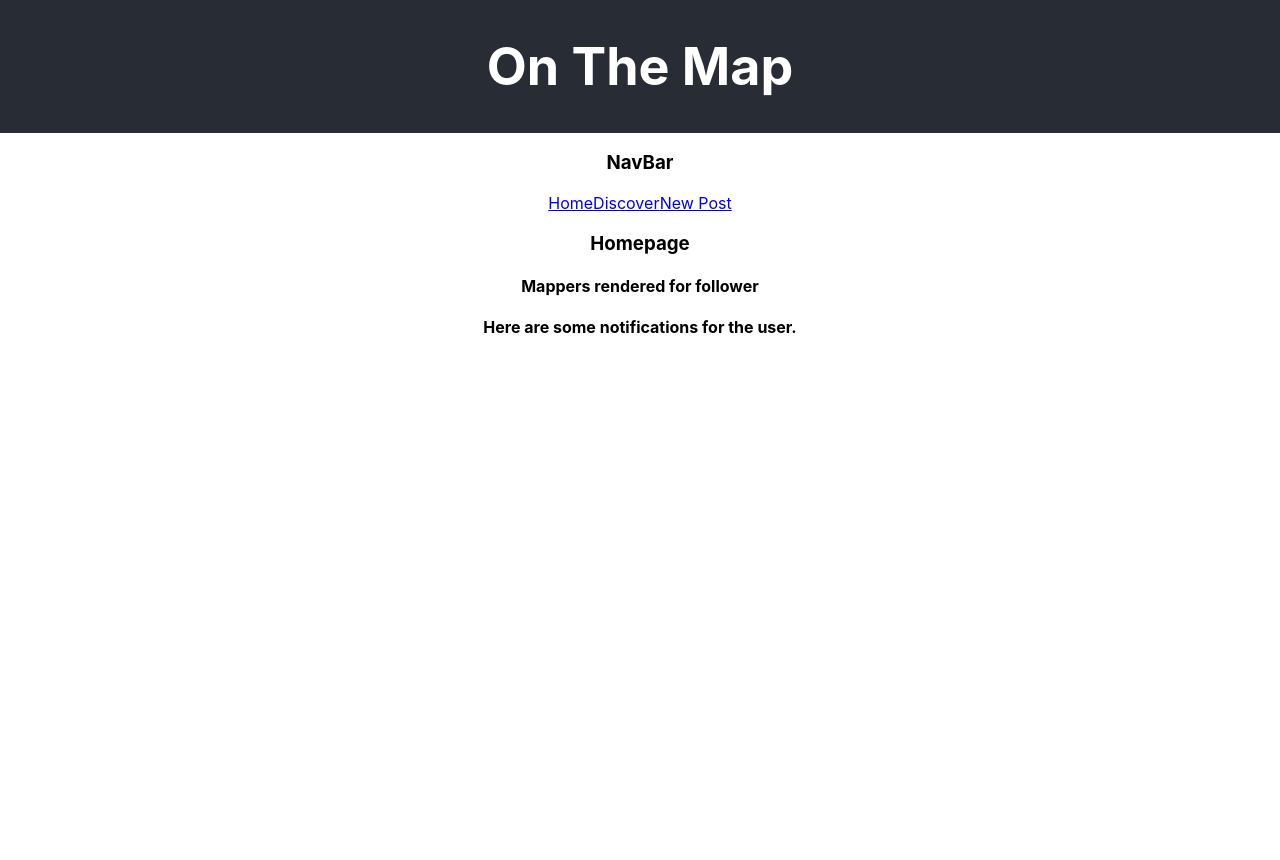
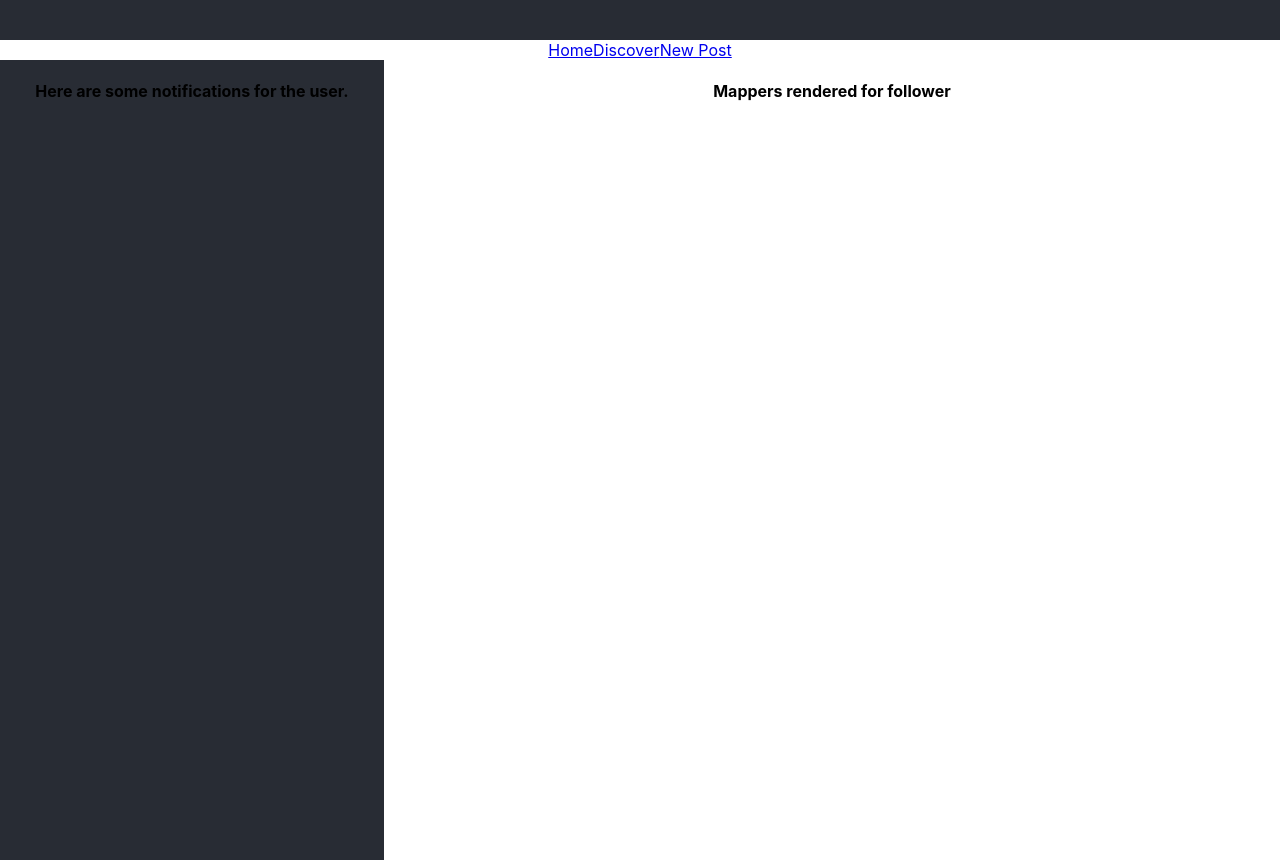
Before and after one commit to 1stofhername/on-the-map-frontend, a React (Create React App) app: page / in a window 1280 px wide. Before the commit the page ends 800 px from the top, so only its background shows below. Built offline with nearby package versions, Linux system fonts and the light colour scheme.

Commit message:
Adds styling

```diff
--- a/src/App.css
+++ b/src/App.css
@@ -14,18 +14,35 @@
 }
 
 .App-header {
+  height:5vh;
   background-color: #282c34;
-  /* min-height: 100vh; */
   display: flex;
   flex-direction: column;
   align-items: center;
-  justify-content: center;
+  justify-content: left;
   font-size: calc(10px + 2vmin);
   color: white;
 }
 
 .App-link {
   color: #61dafb;
+}
+
+.content-container {
+  display:flex;
+}
+
+#notifications {
+  background-color: #282c34;
+  width:30%;
+  height:100vh
+}
+
+#mappers {
+  width:60%;
+  margin-right: 5%;
+  margin-left:5%;
+  height:100vh
 }
 
 @keyframes App-logo-spin {
--- a/src/App.js
+++ b/src/App.js
@@ -9,7 +9,7 @@ function App() {
   return (
     <div className="App">
       <header className="App-header">
-        <h1>On The Map</h1>
+        <h4>On The Map</h4>
       </header>
       <NavBar />
       <Routes>
--- a/src/components/Homepage.js
+++ b/src/components/Homepage.js
@@ -4,9 +4,10 @@ import NotificationsContainer from "./NotificationsContainer";
 export default function Homepage () {
     return (
         <div className="page" id="home-page">
-            <h3>Homepage</h3>
-            <MappersContainer />
-            <NotificationsContainer />
+            <div className="content-container">
+                <NotificationsContainer />
+                <MappersContainer />
+            </div>
         </div>
     )
 }
--- a/src/components/MappersContainer.js
+++ b/src/components/MappersContainer.js
@@ -1,6 +1,6 @@
 export default function MappersContainer () {
     return (
-        <div className="container" id="mappers-container">
+        <div className="container" id="mappers">
             <h4>Mappers rendered for follower</h4>
         </div>
     )
--- a/src/components/Navbar.js
+++ b/src/components/Navbar.js
@@ -2,7 +2,6 @@ import { Link } from 'react-router-dom';
 export default function NavBar () {
     return (
         <div className="bar" id="navbar">
-            <h3>NavBar</h3>
             <Link to="/">Home</Link>
             <Link to="discover">Discover</Link>
             <Link to ="create-post">New Post</Link>
```
